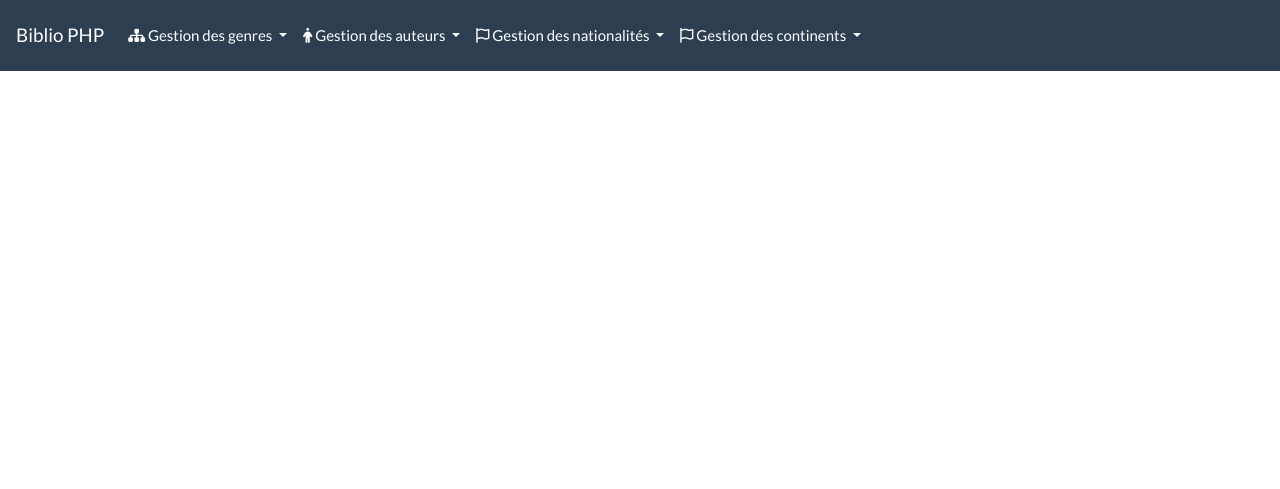
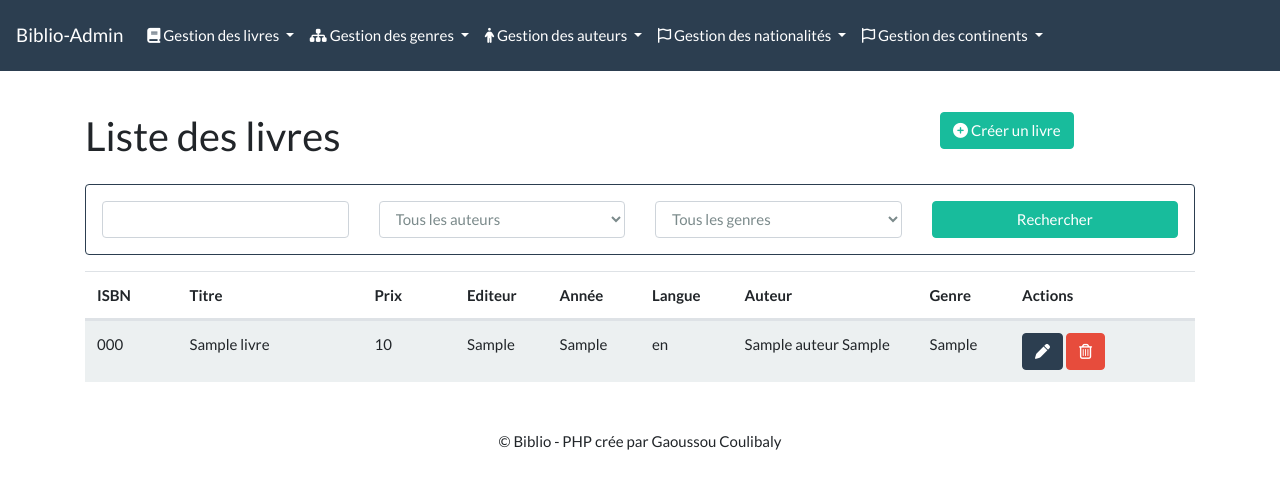
Before and after one commit to gaston223/Biblio-PHP, a PHP site: page /app.php?uc=livres&action=list in a window 1280 px wide. Shown: the top 489 px of the page. Run offline with PHP 8.4, Linux system fonts and the light colour scheme; tables that the repository leaves empty or names only in its code hold one stand-in row (values such as "Sample post"); some libraries are stand-ins or nearby versions.

Commit message:
Gestion du CRUD pour les livres et intégration d'un tableau de bord graphique avec Canvajs

```diff
--- a/app.php
+++ b/app.php
@@ -4,6 +4,7 @@
  include "models/Nationalite.php";
  include "models/Genre.php";
  include "models/Auteur.php";
+ include "models/Livre.php";
  include "models/monPdo.php";
  include("templates/messagesFlash.php");
 
@@ -19,6 +20,8 @@
          break;
       case 'auteurs' : include ('controllers/AuteurController.php');
          break;
+      case 'livres' : include ('controllers/LivreController.php');
+         break;
 
 
    }
--- a/controllers/LivreController.php
+++ b/controllers/LivreController.php
@@ -1,4 +1,9 @@
 <?php
+
+use models\Auteur;
+use models\Genre;
+use models\Livre;
+
 
 $action=$_GET['action'];
 
@@ -22,7 +27,7 @@ switch($action) {
 
         // on recherche les livres
         $lesLivres=Livre::findAll($titre,$auteurSel,$genreSel);
-        include("vues/livre/listeLivres.php");
+        include("templates/livre/listeLivres.php");
         break;
 
     case 'add' :
@@ -31,7 +36,7 @@ switch($action) {
         $lesAuteurs=Auteur::findAll();
         // recherche la liste des genres pour la liste déroulante
         $lesGenres=Genre::findAll();
-        include("vues/livre/formLivre.php");
+        include("templates/livre/formLivre.php");
         break;
 
     case 'update' :
@@ -41,7 +46,7 @@ switch($action) {
         // recherche la liste des genres pour la liste déroulante
         $lesGenres=Genre::findAll();
         $leLivre= Livre::findById($_GET['num']);
-        include("vues/livre/formLivre.php");
+        include("templates/livre/formLivre.php");
         break;
 
     case 'delete' :
--- a/models/Auteur.php
+++ b/models/Auteur.php
@@ -210,7 +210,10 @@ class Auteur {
         return $req->execute();
     }
 
-        public static function nombreAuteurs():int
+    /**
+     * @return int
+     */
+    public static function nombreAuteurs():int
     {
         $texteReq="select count(*) as 'nb' from auteur";
         $req=MonPdo::getInstance()->prepare($texteReq);
--- a/models/Livre.php
+++ b/models/Livre.php
@@ -1,4 +1,6 @@
 <?php
+namespace models;
+use PDO;
 
 class Livre {
 
@@ -295,8 +297,7 @@ class Livre {
         $req=MonPdo::getInstance()->prepare($texteReq);
         $req->setFetchMode(PDO::FETCH_OBJ); // attention pas de fetch_class car les colonnes ne correspondent pas à un objet auteur
         $req->execute();
-        $lesResultats=$req->fetchAll();
-        return $lesResultats;
+        return $req->fetchAll();
     }
 
     /**
@@ -308,11 +309,10 @@ class Livre {
     public static function findById(int $id) : Livre
     {
         $req=MonPdo::getInstance()->prepare("select * from livre where num= :id");
-        $req->setFetchMode(PDO::FETCH_CLASS|PDO::FETCH_PROPS_LATE,'Livre');
+        $req->setFetchMode(PDO::FETCH_CLASS|PDO::FETCH_PROPS_LATE,'models\Livre');
         $req->bindParam(':id',$id);
         $req->execute();
-        $leResultat=$req->fetch();
-        return $leResultat;
+        return $req->fetch();
     }
     /**
      * Permet d'ajouter un livre dans la base de données
@@ -341,8 +341,7 @@ class Livre {
         $req->bindParam(':langue', $langue);
         $req->bindParam(':numAuteur', $numAuteur);
         $req->bindParam(':numGenre', $numGenre);
-        $nb=$req->execute();
-        return $nb;
+        return $req->execute();
     }
 
     /**
@@ -354,10 +353,9 @@ class Livre {
     public static function delete(Livre $livre) : int
     {
         $req=MonPdo::getInstance()->prepare("delete from livre where num = :num");
-        $num=$auteur->getNum();
+        $num=$livre->getNum();
         $req->bindParam(':num', $num);
-        $nb=$req->execute();
-        return $nb;
+        return $req->execute();
     }
 
     /**
@@ -390,10 +388,12 @@ class Livre {
         $req->bindParam(':langue', $langue);
         $req->bindParam(':numAuteur', $numAuteur);
         $req->bindParam(':numGenre', $numGenre);
-        $nb=$req->execute();
-        return $nb;
+        return $req->execute();
     }
 
+    /**
+     * @return array
+     */
     public static function livreParGenre():array
     {
         $texteReq="select g.libelle, count(*) as 'nb' from livre l, genre g where l.numGenre=g.num group by g.num";
@@ -409,6 +409,9 @@ class Livre {
     }
 
 
+    /**
+     * @return int
+     */
     public static function nombreLivres():int
     {
         $texteReq="select count(*) as 'nb' from livre";
--- a/templates/header.php
+++ b/templates/header.php
@@ -6,7 +6,7 @@
     <meta name="description" content="">
     <meta name="author" content="Mark Otto, Jacob Thornton, and Bootstrap contributors">
     <meta name="generator" content="Jekyll v3.8.6">
-    <title>Biblio PHP </title>
+    <title>Biblio ADMIN </title>
 
     <link rel="stylesheet" href="https://bootswatch.com/4/flatly/bootstrap.min.css">
       <!--Font Awesome-->
@@ -14,13 +14,23 @@
   </head>
   <body>
   <nav class="navbar navbar-expand-lg navbar-dark fixed-top bg-primary">
-  <a class="navbar-brand" href="app.php">Biblio PHP</a>
+  <a class="navbar-brand" href="app.php">Biblio-Admin</a>
   <button class="navbar-toggler" type="button" data-toggle="collapse" data-target="#navbarColor01" aria-controls="navbarColor01" aria-expanded="false" aria-label="Toggle navigation">
     <span class="navbar-toggler-icon"></span>
   </button>
 
   <div class="collapse navbar-collapse" id="navbarColor01">
     <ul class="navbar-nav mr-auto">
+
+        <li class="nav-item dropdown">
+            <a class="nav-link dropdown-toggle" data-toggle="dropdown" href="#" id="download"><i class="fas fa-book"></i>  Gestion des livres <span class="caret"></span></a>
+            <div class="dropdown-menu" aria-labelledby="download">
+                <a class="dropdown-item" href="app.php?uc=livres&action=list">Liste des livres</a>
+                <div class="dropdown-divider"></div>
+                <a class="dropdown-item" href="app.php?uc=livres&action=add">Ajouter un livre</a>
+            </div>
+        </li>
+
        <li class="nav-item dropdown">
               <a class="nav-link dropdown-toggle" data-toggle="dropdown" href="#" id="download"><i class="fas fa-sitemap"></i>  Gestion des genres <span class="caret"></span></a>
               <div class="dropdown-menu" aria-labelledby="download">
--- a/templates/livre/formLivre.php
+++ b/templates/livre/formLivre.php
@@ -1,6 +1,6 @@
-<div class="container mt-5">
+<div class="container pt-5 mt-5">
     <h2 class='pt-3 text-center'><?php echo $action ?> un livre</h2>
-    <form action="index.php?uc=livres&action=validerForm" method="post"
+    <form action="app.php?uc=livres&action=validerForm" method="post"
         class="col-md-8 offset-md-2 border border-primary p-5 rounded">
 
         <div class="row">
@@ -71,7 +71,7 @@
 
         <input type="hidden" id="num" name="num" value="<?php if($action == "Modifier") {echo $leLivre->getNum();} ?>">
         <div class="row mt-5">
-            <div class="col"> <a href="index.php?uc=livres&action=list" class='btn btn-warning btn-block'>Revenir
+            <div class="col"> <a href="app.php?uc=livres&action=list" class='btn btn-warning btn-block'>Revenir
                     à la liste</a> </div>
             <div class="col"><button type='submit' class='btn btn-success btn-block'> <?php echo $action ?> </button>
             </div>
--- a/templates/livre/listeLivres.php
+++ b/templates/livre/listeLivres.php
@@ -1,13 +1,13 @@
-<div class="container mt-5">
+<div class="container pt-5 mt-5">
     <div class="row pt-3">
         <div class="col-9">
             <h2>Liste des livres</h2>
         </div>
-        <div class="col-3"><a href="index.php?uc=livres&action=add" class='btn btn-success'><i
+        <div class="col-3"><a href="app.php?uc=livres&action=add" class='btn btn-success'><i
                     class="fas fa-plus-circle"></i> Créer un livre</a> </div>
     </div>
 
-    <form id="formRecherche" action="index.php?uc=livres&action=list" method="post"
+    <form id="formRecherche" action="app.php?uc=livres&action=list" method="post"
         class="border border-primary rounded p-3 mt-3 mb-3">
         <div class="row">
             <div class="col">
@@ -72,7 +72,7 @@
         echo "<td class='col-md-1'>".$livre->libGenre."</td>";
         echo "<td class='col-md-2'>
             <a href='index.php?uc=livres&action=update&num=". $livre->num ."' class='btn btn-primary'><i class='fas fa-pen'></i></a>
-            <a href='#modalSuppression' data-toggle='modal' data-message='Voulez vous supprimer ce livre ?' data-suppression='index.php?uc=livres&action=delete&num=".$livre->num."' class='btn btn-danger'><i class='far fa-trash-alt'></i></a>
+            <a href='#modal-delete' data-toggle='modal' data-message='Voulez vous supprimer ce livre ?' data-delete='index.php?uc=livres&action=delete&num=".$livre->num."' class='btn btn-danger'><i class='far fa-trash-alt'></i></a>
         </td>";
         echo "</tr>";
     }
```
Also changed, not shown: templates/accueil.php (+57 -44 lines).
